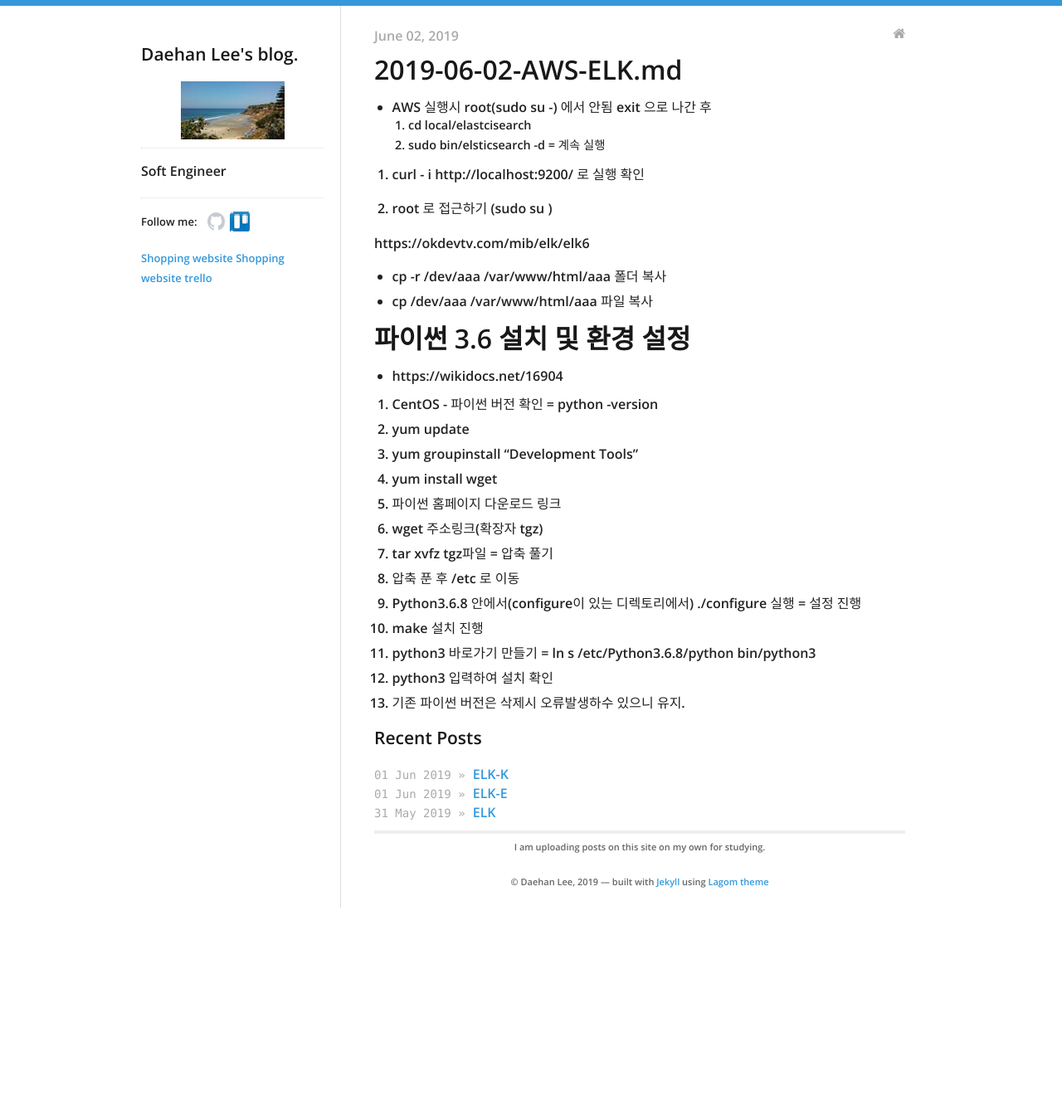
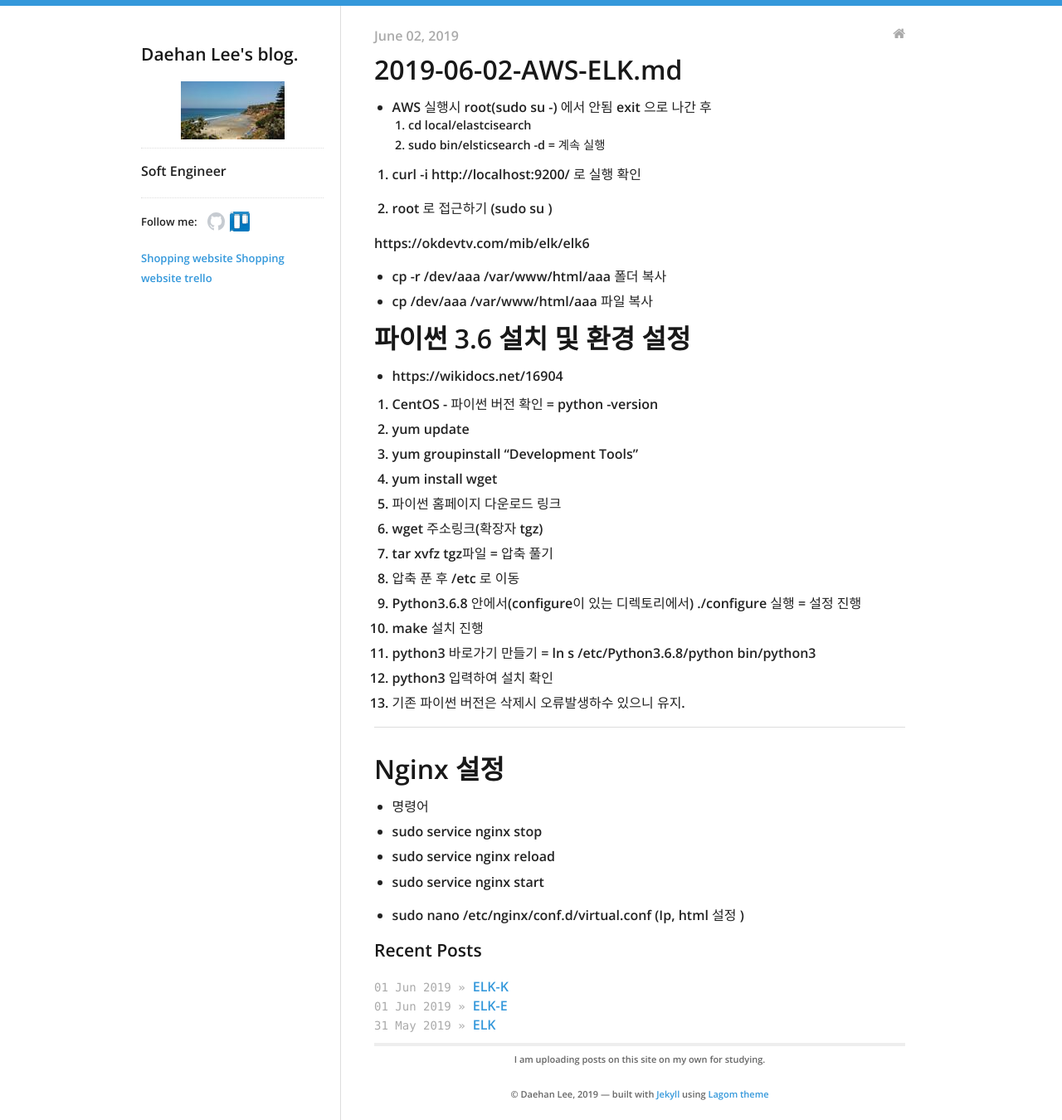
Before and after one commit to daehan0226/Study, a Jekyll site: the page built from _posts/2019-06-02-AWS-ELK.md, in a window 1280 px wide. Shown: the whole page at 83% size. Built offline with Jekyll 4.4.1, drawn with Linux system fonts in a browser that asks for light colours; before the commit the page ends 1094 px from its top, so only the background shows below that.

Commit message:
Update 2019-06-02-AWS-ELK.md

```diff
--- a/_posts/2019-06-02-AWS-ELK.md
+++ b/_posts/2019-06-02-AWS-ELK.md
@@ -11,7 +11,7 @@ categories:
  1. cd local/elastcisearch
  2. sudo bin/elsticsearch -d   = 계속 실행
 
-3. curl - i http://localhost:9200/ 로 실행 확인
+3. curl -i http://localhost:9200/ 로 실행 확인
 
 1. root 로 접근하기  (sudo su )
 
@@ -40,3 +40,16 @@ https://okdevtv.com/mib/elk/elk6
 11. python3 바로가기 만들기 = ln s /etc/Python3.6.8/python bin/python3
 12. python3 입력하여 설치 확인
 13. 기존 파이썬 버전은 삭제시 오류발생하수 있으니 유지.
+
+
+
+- - -
+
+# Nginx 설정
+
+* 명령어
+- sudo service nginx stop
+- sudo service nginx reload
+- sudo service nginx start
+
+- sudo nano /etc/nginx/conf.d/virtual.conf  (Ip, html 설정 )
```
